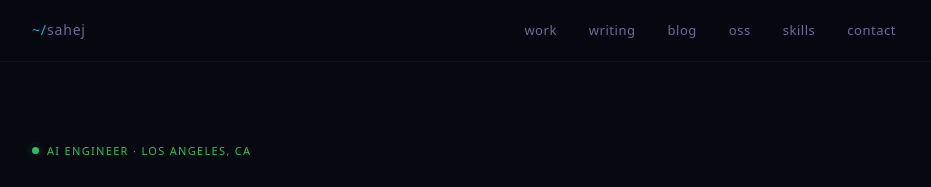
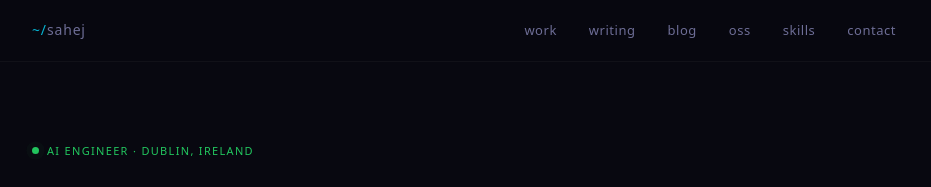
Before and after one commit to Sahejmaharjan1/PortfolioSahej, a Next.js app: page / in a window 1280 px wide. Shown: the top 187 px of the page, without its empty margins (176-1107 px from the left). Built offline with nearby package versions, Linux system fonts and the light colour scheme.

Commit message:
Update location in Hero component from Los Angeles, CA to Dublin, Ireland

```diff
--- a/src/components/hero.tsx
+++ b/src/components/hero.tsx
@@ -19,7 +19,7 @@ export function Hero() {
         <div className="mb-[22px] flex items-center gap-2">
           <StatusDot />
           <span className="font-mono text-[11px] tracking-[0.12em] text-green uppercase">
-            AI engineer · Los Angeles, CA
+            AI engineer · Dublin, Ireland
           </span>
         </div>
 
```
